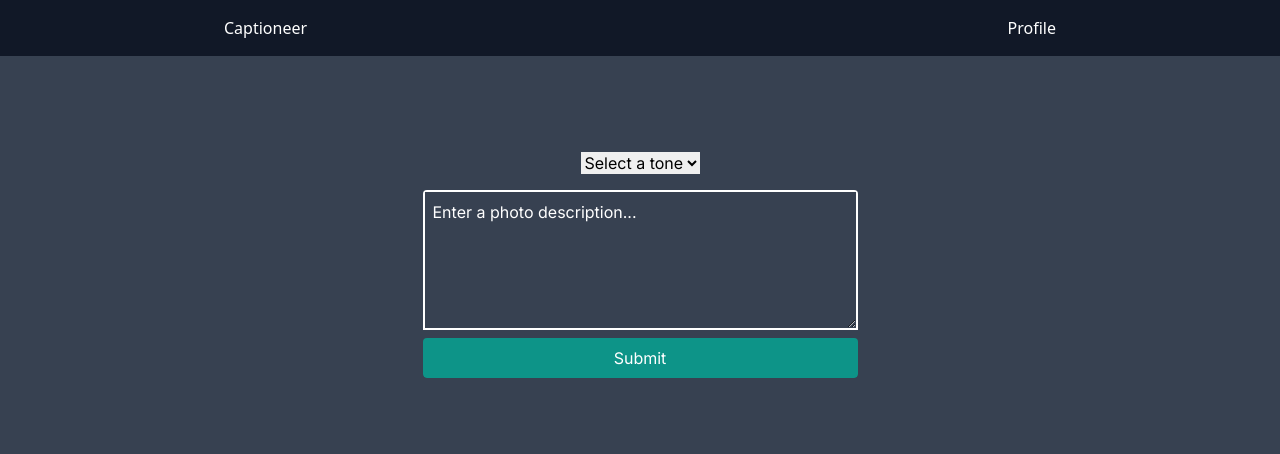
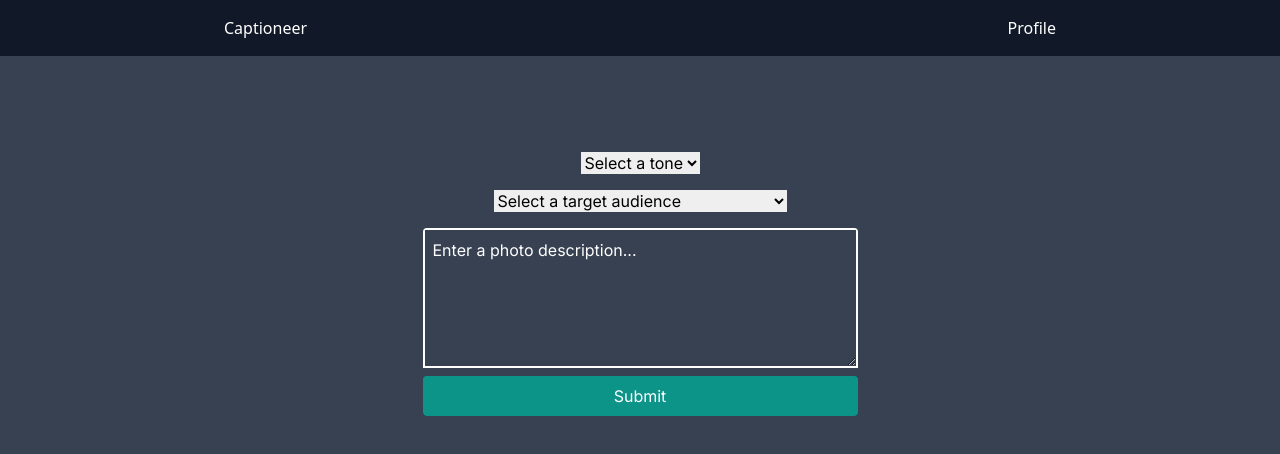
Before and after one commit to demirsergen/prompting, a Next.js app: page / in a window 1280 px wide. Shown: the top 454 px of the page. Built offline with nearby package versions, Linux system fonts and the light colour scheme.

Commit message:
add export keyword

```diff
--- /dev/null
+++ b/src/components/TargetSelector.jsx
@@ -0,0 +1,29 @@
+import React, { useState } from 'react';
+import { targetAudienceOptions } from '../../targetAudiences';
+
+const TargetSelector = () => {
+  const [selectedTarget, setSelectedTarget] = useState('');
+
+  const handleChangeTarget = (e) => {
+    setSelectedTarget(e.target.value);
+  };
+  return (
+    <select
+      onChange={handleChangeTarget}
+      value={selectedTarget}
+      className="text-black"
+    >
+      <option value="" defaultValue>
+        Select a target audience
+      </option>
+      {targetAudienceOptions.map((audience, i) => (
+        // console.log(audience);
+        <option key={i} value={audience.name}>
+          {audience.name}
+        </option>
+      ))}
+    </select>
+  );
+};
+
+export default TargetSelector;
--- a/src/pages/index.js
+++ b/src/pages/index.js
@@ -3,6 +3,7 @@
 import Response from '@/components/Response';
 import Form from '@/components/DescriptionForm';
 import ToneSelector from '@/components/ToneSelector';
+import TargetSelector from '@/components/TargetSelector';
 
 const inter = Inter({ subsets: ['latin'] });
 
@@ -47,6 +48,7 @@
         className={`flex min-h-screen flex-col bg-gray-700 text-white items-center p-24 gap-4 ${inter.className}`}
       >
         <ToneSelector getTone={getTone} />
+        <TargetSelector />
         <Form getDescription={getDescription} />
         <Response response={response} />
       </main>
--- a/targetAudiences.js
+++ b/targetAudiences.js
@@ -1,4 +1,4 @@
-const targetAudienceOptions = [
+export const targetAudienceOptions = [
   { name: 'Teens', category: 'Age' },
   { name: 'Young adults', category: 'Age' },
   { name: 'Adults', category: 'Age' },
```
